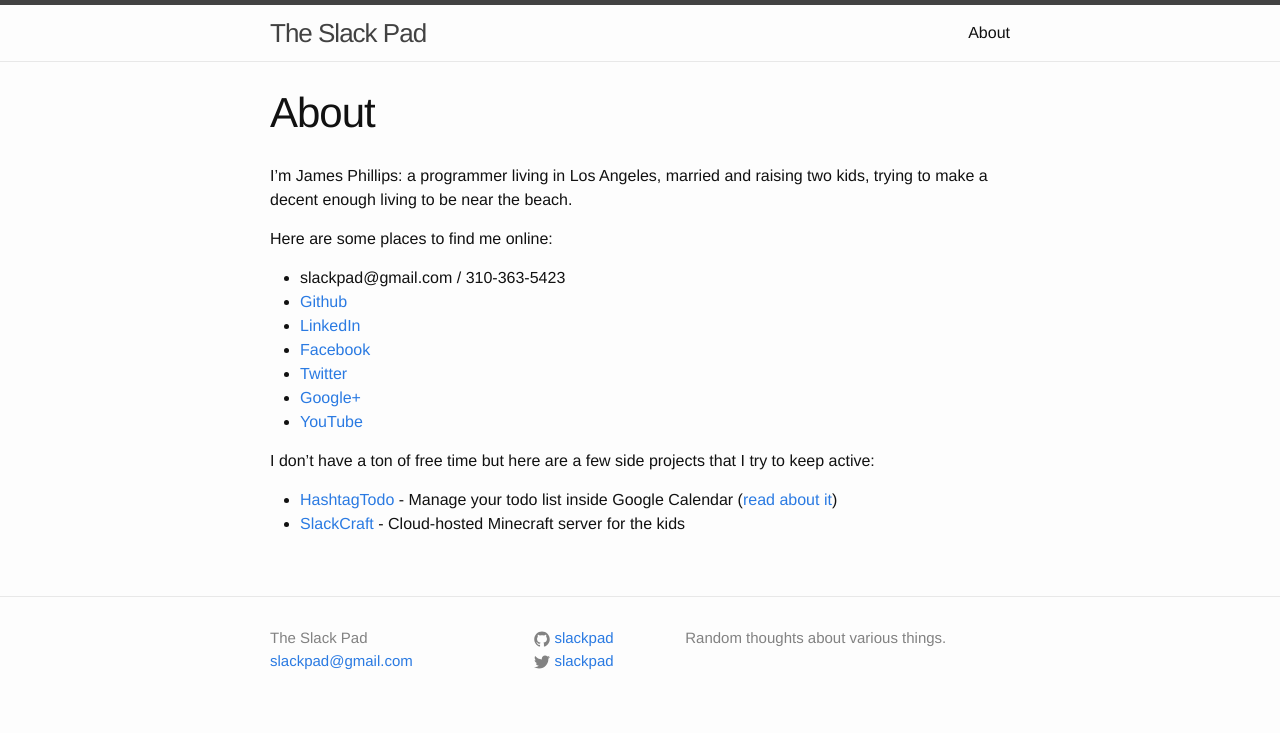
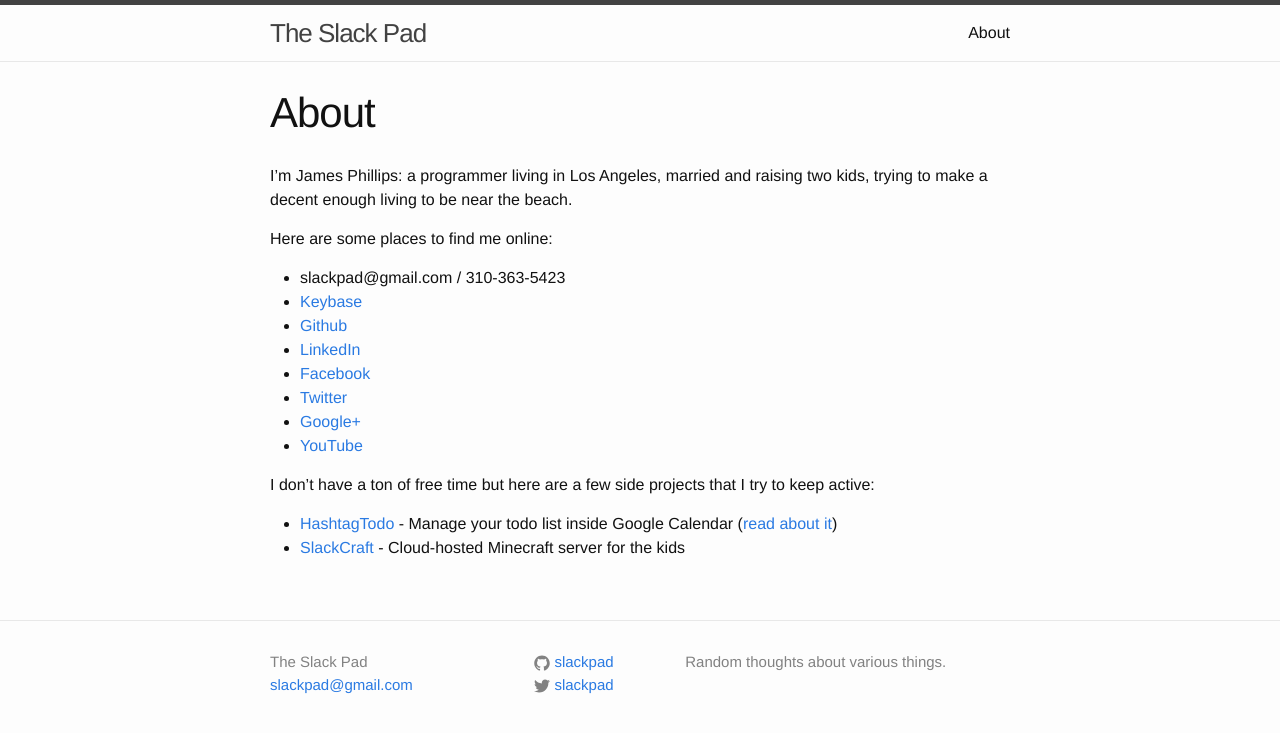
Before and after one commit to slackpad/slackpad.github.io, a Jekyll site: the page built from about.md, in a window 1280 px wide. Shown: the top 733 px of the page. Built offline with Jekyll 4.4.1, drawn with Linux system fonts in a browser that asks for light colours.

Commit message:
Adds link to Keybase.

```diff
--- a/about.md
+++ b/about.md
@@ -9,6 +9,7 @@
 Here are some places to find me online:
 
  * slackpad@gmail.com / 310-363-5423
+ * [Keybase](https://keybase.io/slackpad)
  * [Github](https://github.com/slackpad)
  * [LinkedIn](https://www.linkedin.com/in/phillipsjamesr)
  * [Facebook](https://www.facebook.com/slackpad)
```
